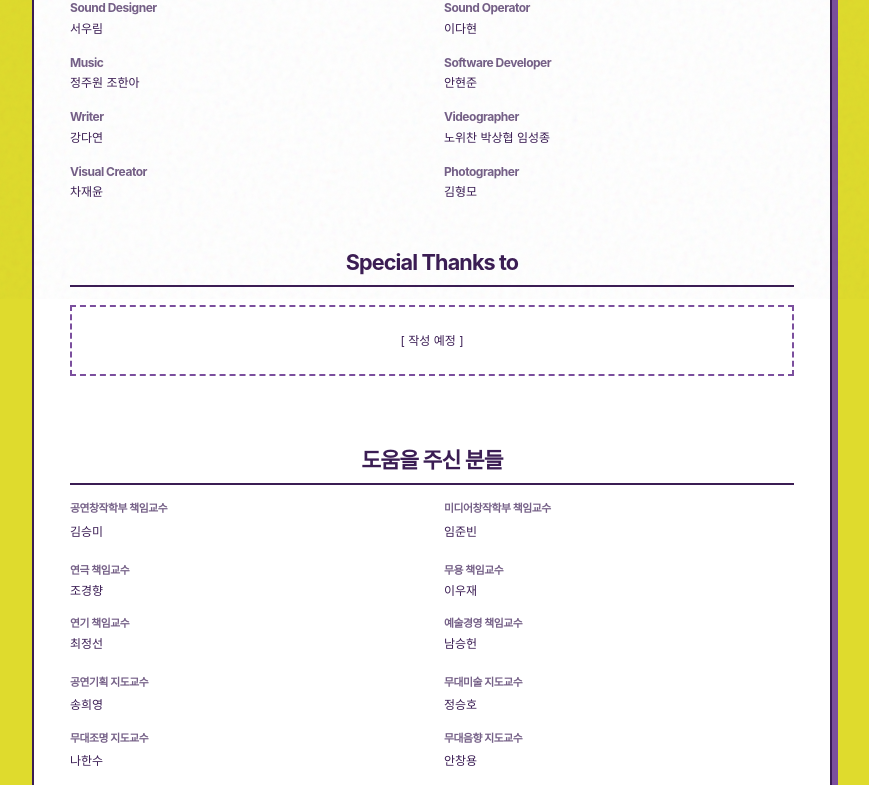
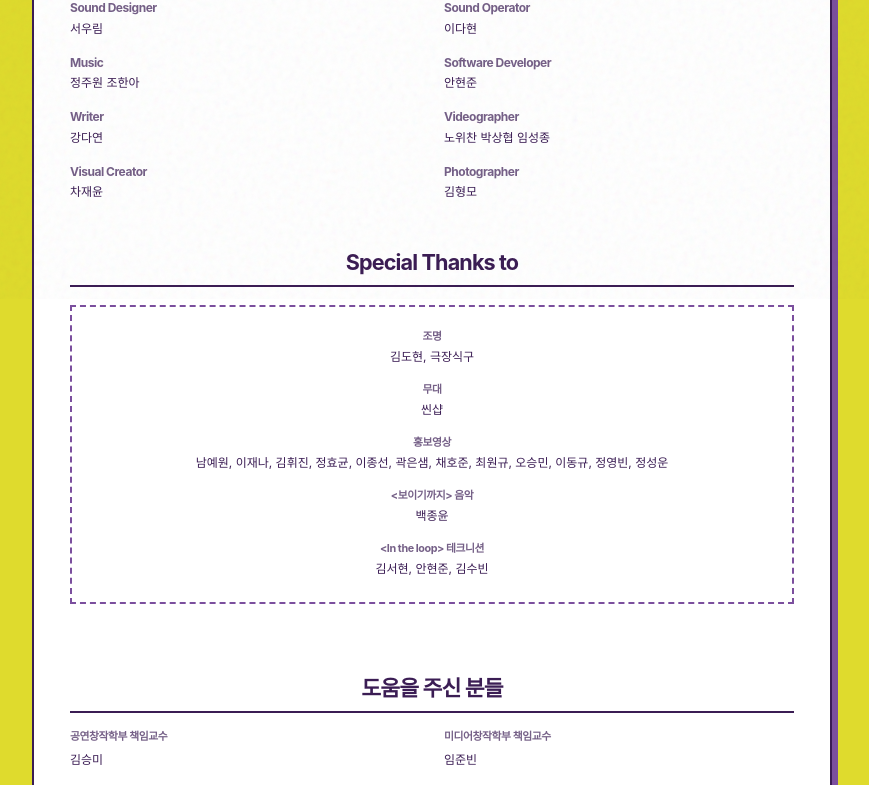
Before and after one commit to thisnicework/moroseogi, a React (Vite) app: page /credit in a window 1280 px wide. Shown: the part 501-1286 px from the top of the page, without its empty margins (208-1077 px from the left). Built offline with nearby package versions, Linux system fonts and the light colour scheme; no server answers; a web font is replaced by a local one.

Commit message:
Update Special Thanks content and apply global word-break: keep-all

```diff
--- a/src/index.css
+++ b/src/index.css
@@ -41,6 +41,8 @@ body {
   min-height: 100vh;
   position: relative;
   overflow-x: hidden;
+  word-break: keep-all;
+  overflow-wrap: break-word;
   /* zoom: 0.95; */
 }
 
--- a/src/pages/CreditPage.tsx
+++ b/src/pages/CreditPage.tsx
@@ -78,9 +78,28 @@ export default function CreditPage() {
         </div>
 
         <div className="mb-8">
-          <h3 className="mb-4 text-center">Special Thanks to</h3>
-          <div style={{ padding: '2rem', border: '2px dashed var(--purple)', textAlign: 'center' }}>
-            <p>[ 작성 예정 ]</p>
+          <h3 className="mb-6 text-center">Special Thanks to</h3>
+          <div style={{ padding: '2rem', border: '2px dashed var(--purple)', textAlign: 'center', display: 'flex', flexDirection: 'column', gap: '1.5rem' }}>
+            <div>
+              <h4 style={{ color: 'var(--text-muted)', marginBottom: '0.25rem', fontSize: '0.9rem' }}>조명</h4>
+              <p>김도현, 극장식구</p>
+            </div>
+            <div>
+              <h4 style={{ color: 'var(--text-muted)', marginBottom: '0.25rem', fontSize: '0.9rem' }}>무대</h4>
+              <p>씬샵</p>
+            </div>
+            <div>
+              <h4 style={{ color: 'var(--text-muted)', marginBottom: '0.25rem', fontSize: '0.9rem' }}>홍보영상</h4>
+              <p style={{ wordBreak: 'keep-all' }}>남예원, 이재나, 김휘진, 정효균, 이종선, 곽은샘, 채호준, 최원규, 오승민, 이동규, 정영빈, 정성운</p>
+            </div>
+            <div>
+              <h4 style={{ color: 'var(--text-muted)', marginBottom: '0.25rem', fontSize: '0.9rem' }}>&lt;보이기까지&gt; 음악</h4>
+              <p>백종윤</p>
+            </div>
+            <div>
+              <h4 style={{ color: 'var(--text-muted)', marginBottom: '0.25rem', fontSize: '0.9rem' }}>&lt;In the loop&gt; 테크니션</h4>
+              <p>김서현, 안현준, 김수빈</p>
+            </div>
           </div>
         </div>
 
--- a/src/pages/NoticePage.tsx
+++ b/src/pages/NoticePage.tsx
@@ -91,7 +91,7 @@ export default function NoticePage() {
           color: 'var(--text-muted)',
           fontSize: '0.9rem'
         }}>
-          <p>공연 관련 문의는 인스타그램 @moroseogi 로 부탁드립니다.</p>
+          <p>공연 관련 문의는 인스타그램 @@soeularts.moroseogi 로 부탁드립니다.</p>
         </div>
       </div>
     </main>
```
